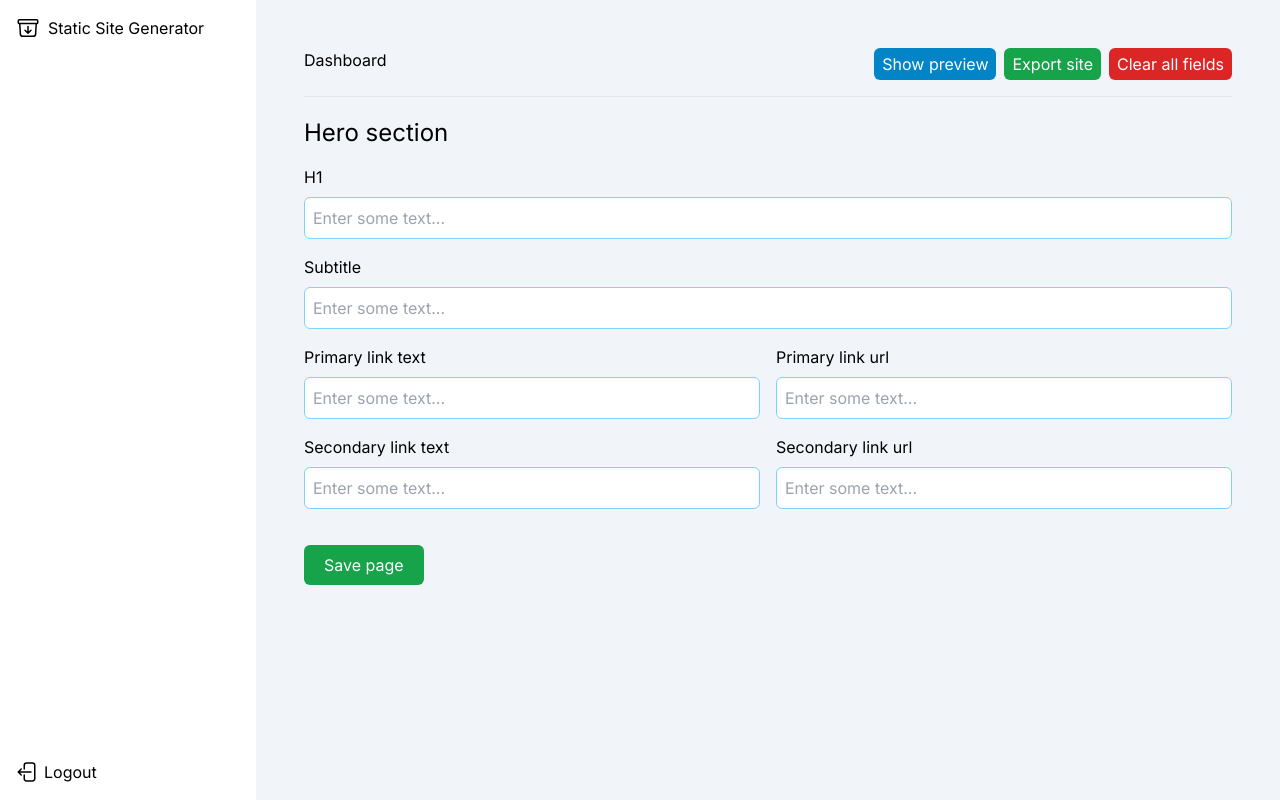
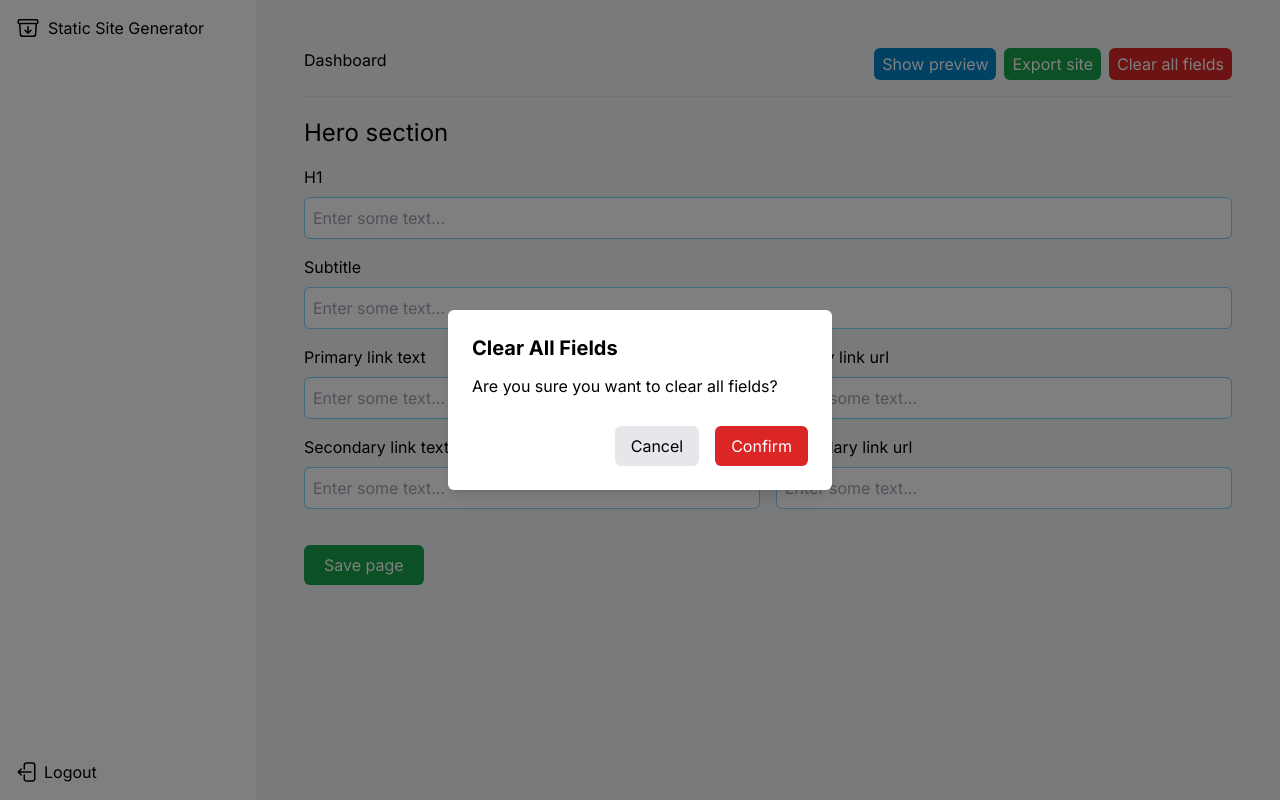
Before and after one commit to rshapoval/static-site-generator, a Next.js app: page /dashboard in a window 1280 px wide. Both pictures are taken after a click on the button "Clear all fields". Built offline with nearby package versions, Linux system fonts and the light colour scheme; no server answers.

Commit message:
feat: add ConfirmationModal

```diff
--- a/components/dashboard/buttons.tsx
+++ b/components/dashboard/buttons.tsx
@@ -1,18 +1,24 @@
 import Link from "next/link";
+import { useState } from "react";
 
 import { LANDING_SLUG } from "@/constants/constants";
 import { initialState, PageData } from "@/interfaces/page";
+import ConfirmationModal from "./confirmation-modal";
 
 interface ButtonsProps {
   setData: (newData: PageData) => void;
 }
 
 export default function Buttons({ setData }: ButtonsProps) {
+  const [isModalOpen, setModalOpen] = useState(false);
+
   const clearData = () => {
     setData(initialState);
+    setModalOpen(false);
   };
 
   return (
+    <>
       <div className="ml-auto">
         <Link
           className="button inline-block mr-2 bg-sky-600"
@@ -23,9 +29,21 @@ export default function Buttons({ setData }: ButtonsProps) {
         <button className="button mr-2 bg-green-600" type="button">
           Export site
         </button>
-      <button className="button bg-red-600" type="button" onClick={clearData}>
+        <button
+          className="button bg-red-600"
+          type="button"
+          onClick={() => setModalOpen(true)}
+        >
           Clear all fields
         </button>
       </div>
+      <ConfirmationModal
+        isOpen={isModalOpen}
+        onClose={() => setModalOpen(false)}
+        onConfirm={clearData}
+        title="Clear All Fields"
+        message="Are you sure you want to clear all fields?"
+      />
+    </>
   );
 }
--- /dev/null
+++ b/components/dashboard/confirmation-modal.tsx
@@ -0,0 +1,40 @@
+interface ConfirmationModalProps {
+  isOpen: boolean;
+  onClose: () => void;
+  onConfirm: () => void;
+  title?: string;
+  message?: string;
+}
+
+export default function ConfirmationModal({
+  isOpen,
+  onClose,
+  onConfirm,
+  title = "Are you sure?",
+  message = "This action cannot be undone.",
+}: ConfirmationModalProps) {
+  if (!isOpen) return null;
+
+  return (
+    <div className="fixed inset-0 flex items-center justify-center bg-black bg-opacity-50">
+      <div className="bg-white p-6 rounded-md shadow-lg max-w-sm w-full">
+        <h2 className="text-xl font-bold mb-3">{title}</h2>
+        <p className="mb-7">{message}</p>
+        <div className="flex justify-end gap-4">
+          <button
+            className="px-4 py-2 bg-gray-200 rounded-md"
+            onClick={onClose}
+          >
+            Cancel
+          </button>
+          <button
+            className="px-4 py-2 bg-red-600 text-white rounded-md"
+            onClick={onConfirm}
+          >
+            Confirm
+          </button>
+        </div>
+      </div>
+    </div>
+  );
+}
```
Lines whose indentation alone changed are shown as unchanged.
